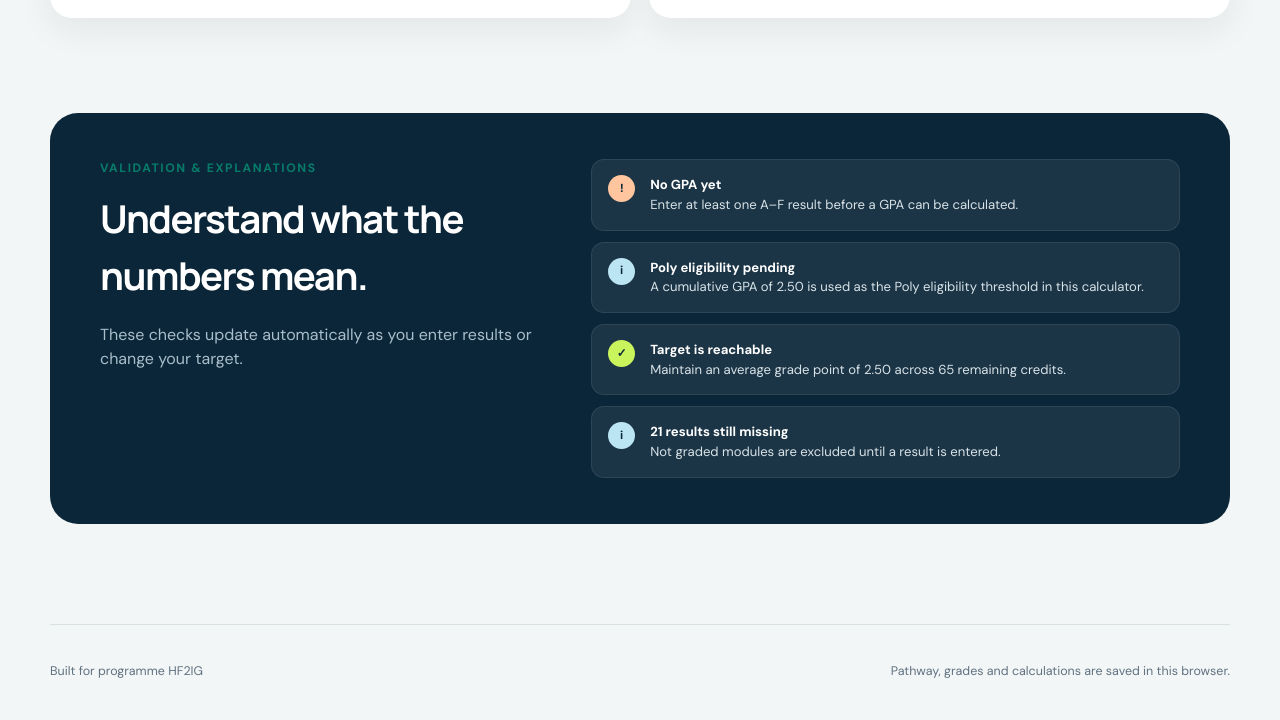
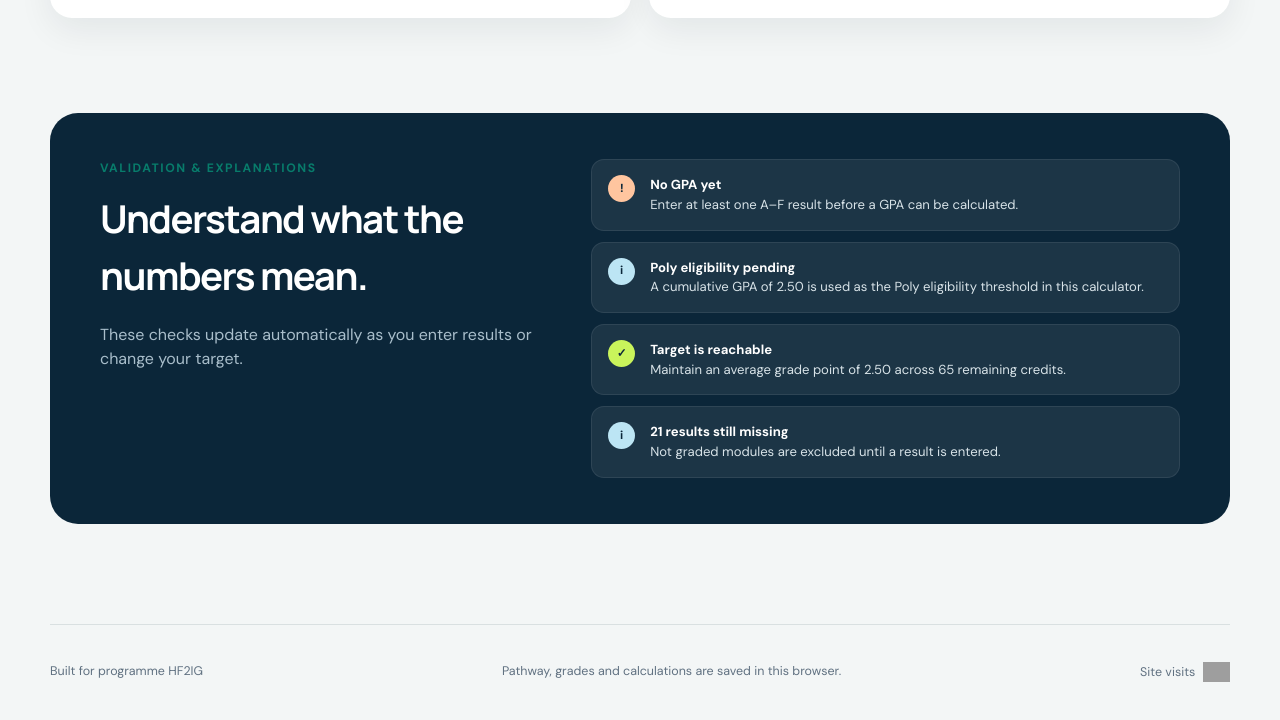
Before and after one commit to hanselkoh/hf2ig-gpa-calculator, a plain HTML site: page index.html in a window 1280 px wide. Shown: the part 4591-5311 px from the top of the page. Drawn offline with Linux system fonts and the light colour scheme; grey boxes are pictures that could not be loaded.

Commit message:
Add privacy-friendly site visit counter

```diff
--- a/index.html
+++ b/index.html
@@ -9,7 +9,7 @@
   <link rel="preconnect" href="https://fonts.googleapis.com">
   <link rel="preconnect" href="https://fonts.gstatic.com" crossorigin>
   <link href="https://fonts.googleapis.com/css2?family=DM+Sans:wght@400;500;600;700&family=Manrope:wght@600;700;800&display=swap" rel="stylesheet">
-  <link rel="stylesheet" href="styles.css?v=13">
+  <link rel="stylesheet" href="styles.css?v=14">
 </head>
 <body>
   <div class="ambient ambient-one"></div>
@@ -124,6 +124,10 @@
   <footer>
     <p>Built for programme HF2IG</p>
     <p>Pathway, grades and calculations are saved in this browser.</p>
+    <p class="visitor-counter">
+      <span>Site visits</span>
+      <img src="https://hits.sh/hanselkoh.github.io/gpacalc.svg?label=&amp;color=0b8f7a" alt="Total site visits" loading="lazy">
+    </p>
   </footer>
 
   <div class="toast" id="toast" role="status" aria-live="polite"></div>
--- a/styles.css
+++ b/styles.css
@@ -472,6 +472,17 @@ footer {
   color: var(--muted);
   font-size: .78rem;
 }
+.visitor-counter {
+  display: inline-flex;
+  align-items: center;
+  gap: 8px;
+  white-space: nowrap;
+}
+.visitor-counter img {
+  display: block;
+  height: 20px;
+  width: auto;
+}
 .toast {
   position: fixed;
   left: 50%;
@@ -580,7 +591,7 @@ footer {
   .tool-card { padding: 23px 20px; border-radius: 18px; }
   .tool-card input, .tool-card select, .tool-button { min-height: 48px; }
   .validation-panel { margin-bottom: 65px; padding: 35px 22px; }
-  footer { flex-direction: column; gap: 2px; }
+  footer { flex-direction: column; align-items: flex-start; gap: 5px; }
 }
 
 @media (max-width: 380px) {
```
